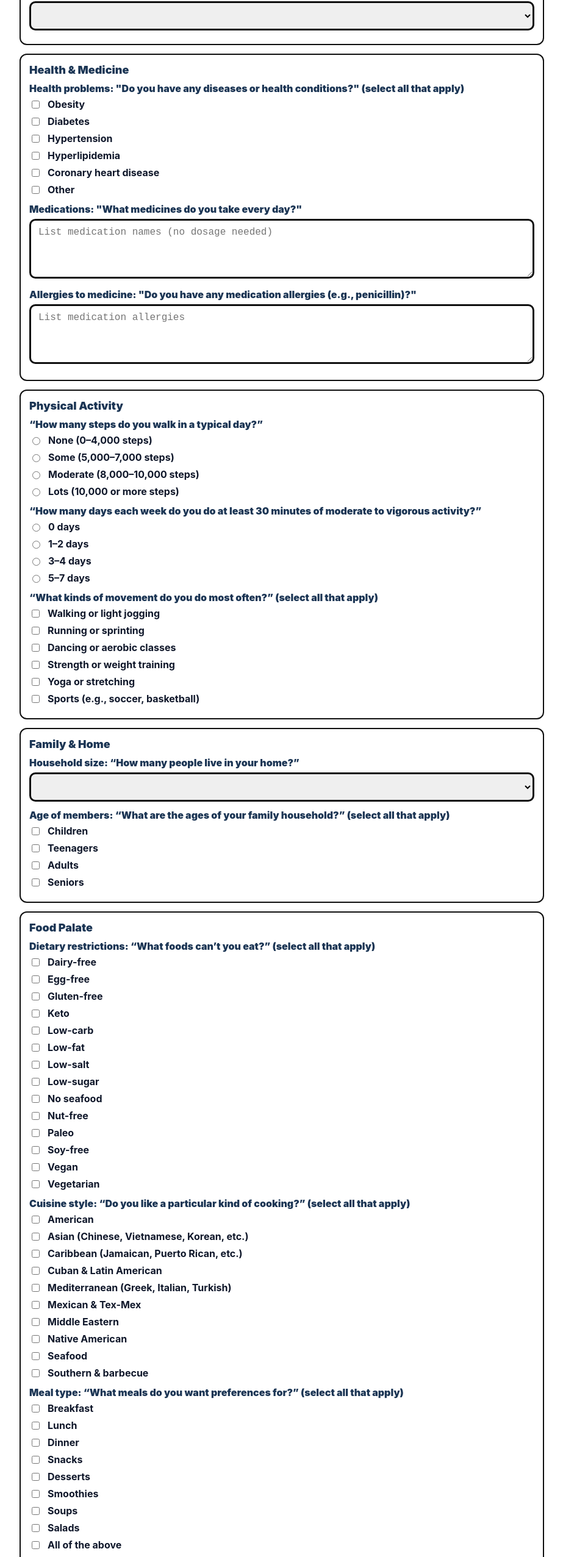
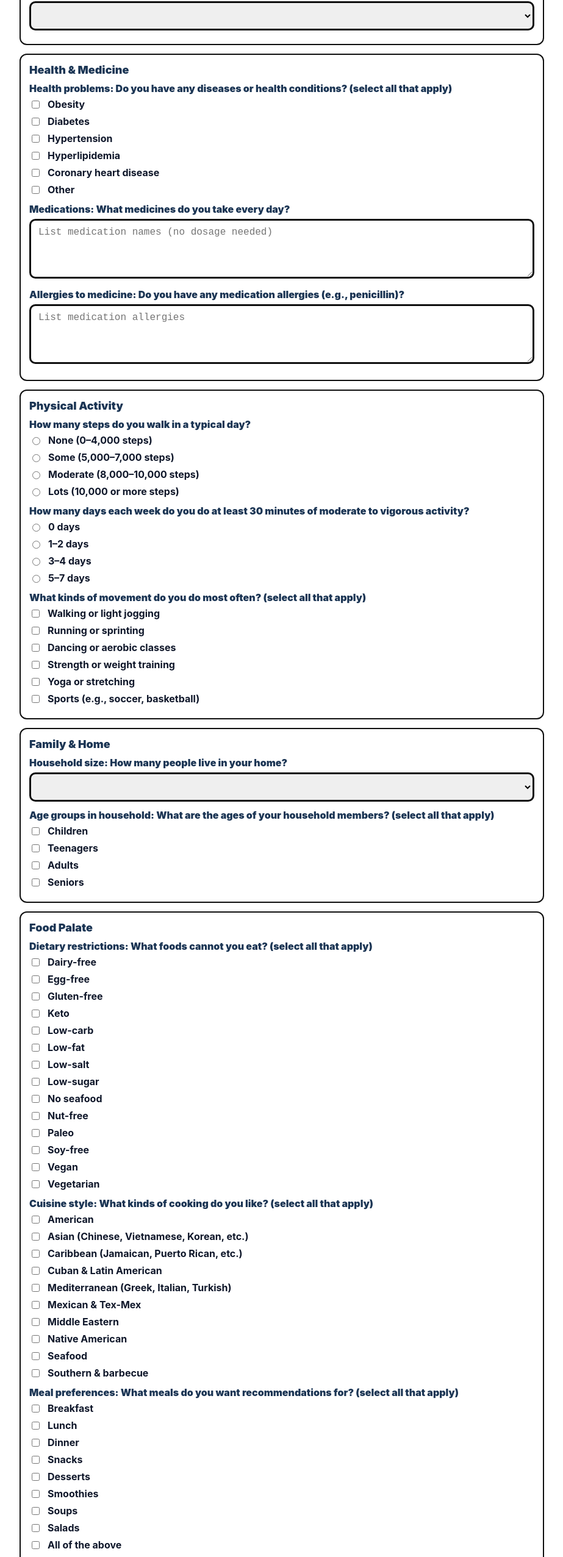
Before and after one commit to lenaglisic25/ChompSmart, a React (Vite) app in the folder frontend/: page /app/profile in a window 1280 px wide. Shown: the part 974-3528 px from the top of the page at 61% size, without its empty margins (178-1101 px from the left). Built offline with nearby package versions, Linux system fonts and the light colour scheme.

Commit message:
Update Profile.jsx

```diff
--- a/frontend/src/pages/Profile.jsx
+++ b/frontend/src/pages/Profile.jsx
@@ -150,7 +150,7 @@ const OPTIONS = {
   ],
 };
 
-// helpers
+// ---------- helpers ----------
 function toggleInArray(arr, value) {
   const safe = Array.isArray(arr) ? arr : [];
   return safe.includes(value) ? safe.filter((x) => x !== value) : [...safe, value];
@@ -218,11 +218,7 @@ function CheckboxGroup({ label, values, onToggle, options }) {
       <div className="psChecks">
         {options.map((o) => (
           <label key={o} className="psCheck">
-            <input
-              type="checkbox"
-              checked={safeValues.includes(o)}
-              onChange={() => onToggle(o)}
-            />
+            <input type="checkbox" checked={safeValues.includes(o)} onChange={() => onToggle(o)} />
             <span>{o}</span>
           </label>
         ))}
@@ -238,12 +234,7 @@ function RadioGroup({ label, value, onChange, options }) {
       <div className="psRadios">
         {options.map((o) => (
           <label key={o} className="psRadio">
-            <input
-              type="radio"
-              name={label}
-              checked={(value ?? "") === o}
-              onChange={() => onChange(o)}
-            />
+            <input type="radio" name={label} checked={(value ?? "") === o} onChange={() => onChange(o)} />
             <span>{o}</span>
           </label>
         ))}
@@ -253,6 +244,7 @@ function RadioGroup({ label, value, onChange, options }) {
 }
 
 const DEFAULT_FORM = {
+  // Personal Basics
   name: "",
   birthday: "",
   homeAddress: "",
@@ -263,36 +255,43 @@ const DEFAULT_FORM = {
   ethnicity: "",
   gender: "",
 
+  // Health & Medicine
   healthConditions: [],
   healthConditionsOtherText: "",
   medications: "",
   medAllergies: "",
 
+  // Physical Activity
   stepsRange: "",
   activeDays: "",
   movementTypes: [],
 
+  // Family & Home
   householdSize: "",
   householdAgeGroups: [],
 
+  // Food Palate
   dietaryRestrictions: [],
   cuisineStyles: [],
   mealTypes: [],
 
+  // Cooking & Kitchen
   cookingSkill: "",
   cookingMethods: [],
   kitchenEquipment: [],
 
+  // Budget
   groceryBudget: "",
   foodHelpPrograms: [],
   foodHelpOtherText: "",
   groceryStores: [],
 
+  // Technology
   internetAccess: "",
   technologyDevices: [],
 };
 
-// Convert DB/Backend fields (snake_case, nulls) into UI-safe state (camelCase, strings/arrays)
+// Convert backend snake_case + nulls into UI-friendly values
 function normalizeProfile(data) {
   if (!data) return null;
 
@@ -340,12 +339,13 @@ function normalizeProfile(data) {
 
 export default function Profile() {
   const navigate = useNavigate();
+
+  const currentUserEmail = localStorage.getItem("currentUserEmail") || "";
+
   const [form, setForm] = useState(DEFAULT_FORM);
   const [loading, setLoading] = useState(false);
 
-  const currentUserEmail = localStorage.getItem("currentUserEmail") || "";
-
-  // fetch existing profile data
+  // Fetch existing profile (if any)
   useEffect(() => {
     if (!currentUserEmail) return;
 
@@ -356,17 +356,13 @@ export default function Profile() {
         const normalized = normalizeProfile(data);
         if (normalized) setForm((prev) => ({ ...prev, ...normalized }));
       })
-      .catch((err) => {
-        console.error("Profile fetch failed:", err);
-      })
+      .catch((err) => console.error("Profile fetch failed:", err))
       .finally(() => setLoading(false));
   }, [currentUserEmail]);
 
   const showRaceOther = Array.isArray(form.race) && form.race.includes("Other");
-  const showHealthOther =
-    Array.isArray(form.healthConditions) && form.healthConditions.includes("Other");
-  const showFoodHelpOther =
-    Array.isArray(form.foodHelpPrograms) && form.foodHelpPrograms.includes("Other");
+  const showHealthOther = Array.isArray(form.healthConditions) && form.healthConditions.includes("Other");
+  const showFoodHelpOther = Array.isArray(form.foodHelpPrograms) && form.foodHelpPrograms.includes("Other");
 
   function update(key, value) {
     setForm((prev) => ({ ...prev, [key]: value }));
@@ -390,39 +386,27 @@ export default function Profile() {
       gender: form.gender || null,
 
       health_conditions:
-        Array.isArray(form.healthConditions) && form.healthConditions.length > 0
-          ? form.healthConditions
-          : null,
-      health_conditions_other_text: showHealthOther
-        ? safeTrim(form.healthConditionsOtherText) || null
-        : null,
+        Array.isArray(form.healthConditions) && form.healthConditions.length > 0 ? form.healthConditions : null,
+      health_conditions_other_text: showHealthOther ? safeTrim(form.healthConditionsOtherText) || null : null,
       medications_text: safeTrim(form.medications) || null,
       med_allergies_text: safeTrim(form.medAllergies) || null,
 
       steps_range: form.stepsRange || null,
       active_days_per_week: form.activeDays || null,
       movement_types:
-        Array.isArray(form.movementTypes) && form.movementTypes.length > 0
-          ? form.movementTypes
-          : null,
+        Array.isArray(form.movementTypes) && form.movementTypes.length > 0 ? form.movementTypes : null,
 
       household_size: form.householdSize ? Number(form.householdSize) : null,
       household_age_groups:
-        Array.isArray(form.householdAgeGroups) && form.householdAgeGroups.length > 0
-          ? form.householdAgeGroups
-          : null,
+        Array.isArray(form.householdAgeGroups) && form.householdAgeGroups.length > 0 ? form.householdAgeGroups : null,
 
       dietary_restrictions:
-        Array.isArray(form.dietaryRestrictions) && form.dietaryRestrictions.length > 0
-          ? form.dietaryRestrictions
-          : null,
-      cuisine_styles:
-        Array.isArray(form.cuisineStyles) && form.cuisineStyles.length > 0 ? form.cuisineStyles : null,
+        Array.isArray(form.dietaryRestrictions) && form.dietaryRestrictions.length > 0 ? form.dietaryRestrictions : null,
+      cuisine_styles: Array.isArray(form.cuisineStyles) && form.cuisineStyles.length > 0 ? form.cuisineStyles : null,
       meal_types: Array.isArray(form.mealTypes) && form.mealTypes.length > 0 ? form.mealTypes : null,
 
       cooking_skill: form.cookingSkill || null,
-      cooking_methods:
-        Array.isArray(form.cookingMethods) && form.cookingMethods.length > 0 ? form.cookingMethods : null,
+      cooking_methods: Array.isArray(form.cookingMethods) && form.cookingMethods.length > 0 ? form.cookingMethods : null,
       kitchen_equipment:
         Array.isArray(form.kitchenEquipment) && form.kitchenEquipment.length > 0 ? form.kitchenEquipment : null,
 
@@ -430,8 +414,7 @@ export default function Profile() {
       food_help_programs:
         Array.isArray(form.foodHelpPrograms) && form.foodHelpPrograms.length > 0 ? form.foodHelpPrograms : null,
       food_help_other_text: showFoodHelpOther ? safeTrim(form.foodHelpOtherText) || null : null,
-      grocery_stores:
-        Array.isArray(form.groceryStores) && form.groceryStores.length > 0 ? form.groceryStores : null,
+      grocery_stores: Array.isArray(form.groceryStores) && form.groceryStores.length > 0 ? form.groceryStores : null,
 
       internet_access: form.internetAccess || null,
       technology_devices:
@@ -462,11 +445,8 @@ export default function Profile() {
         return;
       }
 
-      const savedProfile = await response.json();
-      console.log("Profile saved:", savedProfile);
+      await response.json();
       alert("Profile saved successfully!");
-
-      // optional: go into app after saving
       navigate("/app/learn");
     } catch (err) {
       console.error("Network or server error:", err);
@@ -479,11 +459,7 @@ export default function Profile() {
       <form className="psForm" onSubmit={onSubmit}>
         <h1 className="psTitle">ChompSmart User Profile Set-Up</h1>
 
-        {loading && (
-          <div style={{ marginBottom: 12, fontWeight: 600 }}>
-            Loading profile...
-          </div>
-        )}
+        {loading && <div style={{ marginBottom: 12, fontWeight: 600 }}>Loading profile...</div>}
 
         <Section title="Personal Basics">
           <TextField label="Name" value={form.name} onChange={(v) => update("name", v)} />
@@ -525,7 +501,7 @@ export default function Profile() {
 
           {showRaceOther && (
             <TextField
-              label="Race (Other) — please specify"
+              label="Race (Other) - please specify"
               value={form.raceOtherText}
               onChange={(v) => update("raceOtherText", v)}
             />
@@ -548,7 +524,7 @@ export default function Profile() {
 
         <Section title="Health & Medicine">
           <CheckboxGroup
-            label='Health problems: "Do you have any diseases or health conditions?" (select all that apply)'
+            label="Health problems: Do you have any diseases or health conditions? (select all that apply)"
             values={form.healthConditions}
             onToggle={(o) => update("healthConditions", toggleInArray(form.healthConditions, o))}
             options={OPTIONS.healthConditions}
@@ -564,14 +540,14 @@ export default function Profile() {
           )}
 
           <TextAreaField
-            label='Medications: "What medicines do you take every day?"'
+            label="Medications: What medicines do you take every day?"
             value={form.medications}
             onChange={(v) => update("medications", v)}
             placeholder="List medication names (no dosage needed)"
           />
 
           <TextAreaField
-            label='Allergies to medicine: "Do you have any medication allergies (e.g., penicillin)?"'
+            label="Allergies to medicine: Do you have any medication allergies (e.g., penicillin)?"
             value={form.medAllergies}
             onChange={(v) => update("medAllergies", v)}
             placeholder="List medication allergies"
@@ -580,21 +556,21 @@ export default function Profile() {
 
         <Section title="Physical Activity">
           <RadioGroup
-            label='“How many steps do you walk in a typical day?”'
+            label="How many steps do you walk in a typical day?"
             value={form.stepsRange}
             onChange={(v) => update("stepsRange", v)}
             options={OPTIONS.steps}
           />
 
           <RadioGroup
-            label="“How many days each week do you do at least 30 minutes of moderate to vigorous activity?”"
+            label="How many days each week do you do at least 30 minutes of moderate to vigorous activity?"
             value={form.activeDays}
             onChange={(v) => update("activeDays", v)}
             options={OPTIONS.activeDays}
           />
 
           <CheckboxGroup
-            label="“What kinds of movement do you do most often?” (select all that apply)"
+            label="What kinds of movement do you do most often? (select all that apply)"
             values={form.movementTypes}
             onToggle={(o) => update("movementTypes", toggleInArray(form.movementTypes, o))}
             options={OPTIONS.movement}
@@ -603,14 +579,14 @@ export default function Profile() {
 
         <Section title="Family & Home">
           <SelectField
-            label='Household size: “How many people live in your home?”'
+            label="Household size: How many people live in your home?"
             value={form.householdSize}
             onChange={(v) => update("householdSize", v)}
             options={OPTIONS.householdSizes}
           />
 
           <CheckboxGroup
-            label='Age of members: “What are the ages of your family household?” (select all that apply)'
+            label="Age groups in household: What are the ages of your household members? (select all that apply)"
             values={form.householdAgeGroups}
             onToggle={(o) => update("householdAgeGroups", toggleInArray(form.householdAgeGroups, o))}
             options={OPTIONS.householdAges}
@@ -619,21 +595,21 @@ export default function Profile() {
 
         <Section title="Food Palate">
           <CheckboxGroup
-            label='Dietary restrictions: “What foods can’t you eat?” (select all that apply)'
+            label="Dietary restrictions: What foods cannot you eat? (select all that apply)"
             values={form.dietaryRestrictions}
             onToggle={(o) => update("dietaryRestrictions", toggleInArray(form.dietaryRestrictions, o))}
             options={OPTIONS.dietaryRestrictions}
           />
 
           <CheckboxGroup
-            label='Cuisine style: “Do you like a particular kind of cooking?” (select all that apply)'
+            label="Cuisine style: What kinds of cooking do you like? (select all that apply)"
             values={form.cuisineStyles}
             onToggle={(o) => update("cuisineStyles", toggleInArray(form.cuisineStyles, o))}
             options={OPTIONS.cuisineStyles}
           />
 
           <CheckboxGroup
-            label='Meal type: “What meals do you want preferences for?” (select all that apply)'
+            label="Meal preferences: What meals do you want recommendations for? (select all that apply)"
             values={form.mealTypes}
             onToggle={(o) => update("mealTypes", toggleInArray(form.mealTypes, o))}
             options={OPTIONS.mealTypes}
@@ -642,21 +618,21 @@ export default function Profile() {
 
         <Section title="Cooking & Kitchen Details">
           <SelectField
-            label='Cooking Skills: “What’s your baseline cooking knowledge?”'
+            label="Cooking skills: What is your baseline cooking knowledge?"
             value={form.cookingSkill}
             onChange={(v) => update("cookingSkill", v)}
             options={OPTIONS.cookingSkill}
           />
 
           <CheckboxGroup
-            label='Cooking Methods: “What way do you prefer to cook?” (select all that apply)'
+            label="Cooking methods: What ways do you prefer to cook? (select all that apply)"
             values={form.cookingMethods}
             onToggle={(o) => update("cookingMethods", toggleInArray(form.cookingMethods, o))}
             options={OPTIONS.cookingMethods}
           />
 
           <CheckboxGroup
-            label='Kitchen Equipment Check-In: “What type of equipment do you have in your kitchen?” (select all that apply)'
+            label="Kitchen equipment: What equipment do you have in your kitchen? (select all that apply)"
             values={form.kitchenEquipment}
             onToggle={(o) => update("kitchenEquipment", toggleInArray(form.kitchenEquipment, o))}
             options={OPTIONS.kitchenEquipment}
@@ -665,14 +641,14 @@ export default function Profile() {
 
         <Section title="Meal Budget Assessment">
           <RadioGroup
-            label="“How much can you spend on groceries each week?”"
+            label="How much can you spend on groceries each week?"
             value={form.groceryBudget}
             onChange={(v) => update("groceryBudget", v)}
             options={OPTIONS.groceryBudget}
           />
 
           <CheckboxGroup
-            label="“Do you use food-help programs?” (select all that apply)"
+            label="Do you use food-help programs? (select all that apply)"
             values={form.foodHelpPrograms}
             onToggle={(o) => update("foodHelpPrograms", toggleInArray(form.foodHelpPrograms, o))}
             options={OPTIONS.foodHelp}
@@ -680,14 +656,14 @@ export default function Profile() {
 
           {showFoodHelpOther && (
             <TextField
-              label="Food-help program (Other) — please specify"
+              label="Food-help program (Other) - please specify"
               value={form.foodHelpOtherText}
               onChange={(v) => update("foodHelpOtherText", v)}
             />
           )}
 
           <CheckboxGroup
-            label="“Where do you usually buy groceries?” (select all that apply)"
+            label="Where do you usually buy groceries? (select all that apply)"
             values={form.groceryStores}
             onToggle={(o) => update("groceryStores", toggleInArray(form.groceryStores, o))}
             options={OPTIONS.groceryStores}
@@ -696,14 +672,14 @@ export default function Profile() {
 
         <Section title="Technology Skills">
           <RadioGroup
-            label="“Do you have internet access?”"
+            label="Do you have internet access?"
             value={form.internetAccess}
             onChange={(v) => update("internetAccess", v)}
             options={OPTIONS.internetAccess}
           />
 
           <CheckboxGroup
-            label="“What type of technology do you use?” (select all that apply)"
+            label="What technology do you use? (select all that apply)"
             values={form.technologyDevices}
             onToggle={(o) => update("technologyDevices", toggleInArray(form.technologyDevices, o))}
             options={OPTIONS.technology}
```
